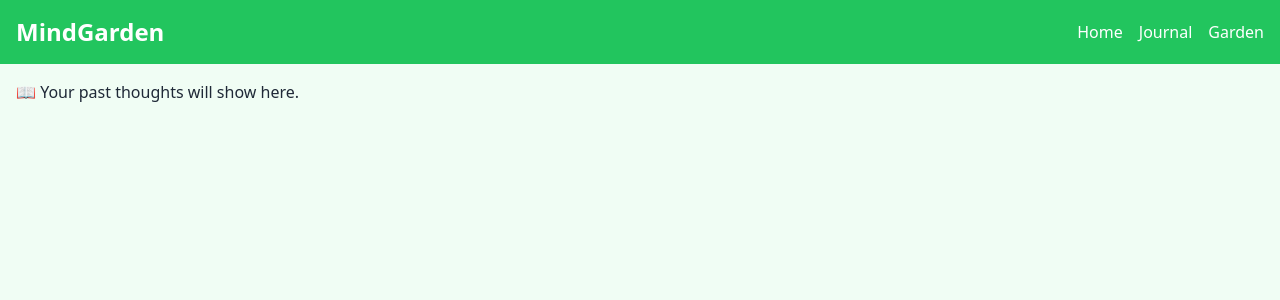
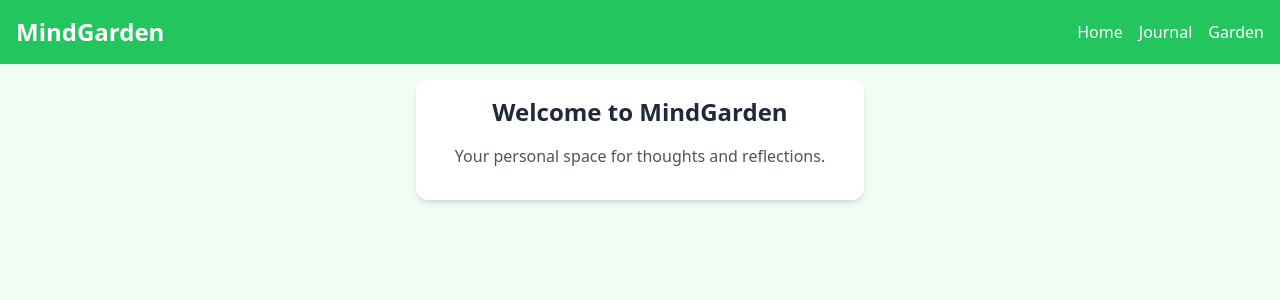
Before and after one commit to SirDon3/MindGarden, a React (Vite) app in the folder mindgarden/: page /journal in a window 1280 px wide. Shown: the top 300 px of the page. Built offline with nearby package versions, Linux system fonts and the light colour scheme.

Commit message:
Journal list implemented

```diff
--- a/mindgarden/src/pages/Journal.jsx
+++ b/mindgarden/src/pages/Journal.jsx
@@ -1,5 +1,25 @@
+import { useState } from "react"
+
 function Journal() {
-    return <div>📖 Your past thoughts will show here.</div>
+  const [thoughts, setThoughts] = useState(() => {
+    // This runs only once on component mount
+    const stored = localStorage.getItem('thoughts')
+    return stored ? JSON.parse(stored) : []
+  })
+    return (
+      <div className="max-w-md mx-auto bg-white rounded-xl shadow-md p-4 space-y-4">
+        <h1 className="text-2xl font-bold text-center">Welcome to MindGarden</h1>
+        <p className="text-gray-600 text-center">Your personal space for thoughts and reflections.</p>
+        <div className="space-y-4">
+          {thoughts.map((thought, index) => (
+            <div key={index} className="bg-gray-100 p-4 rounded-lg shadow">
+              <p>{thought.text}</p>
+              <p className="text-sm text-gray-500">{`${thought.date.year}-${thought.date.month}-${thought.date.day}`}</p>
+            </div>
+          ))}
+      </div>
+      </div>
+    )
   }
 
   export default Journal
```
